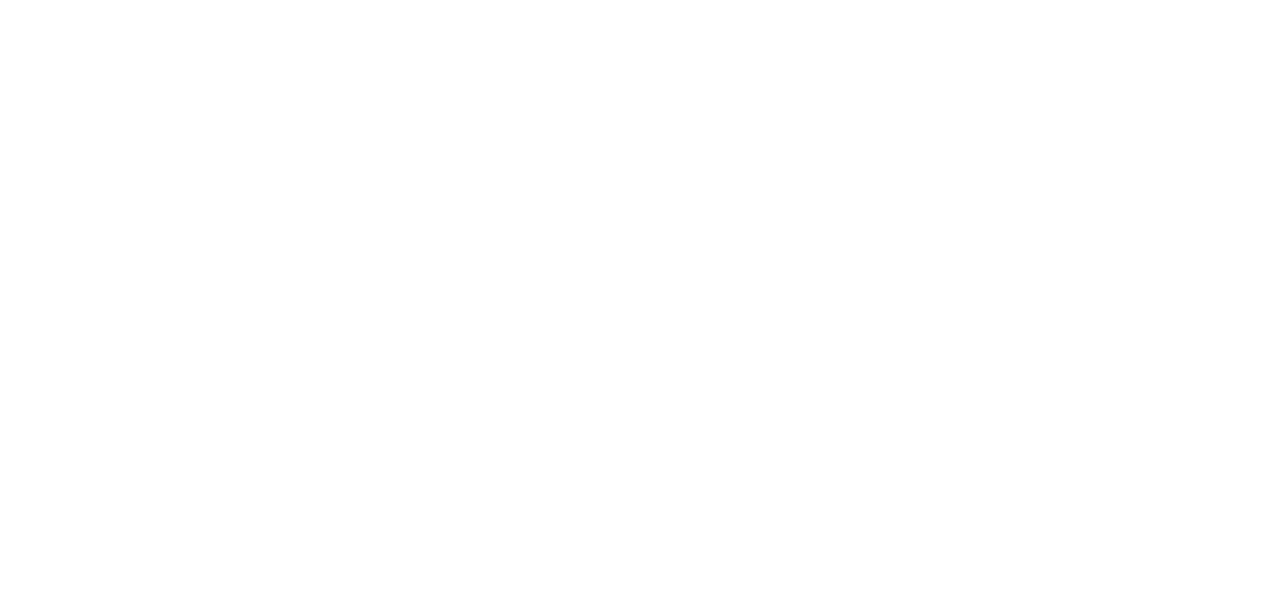
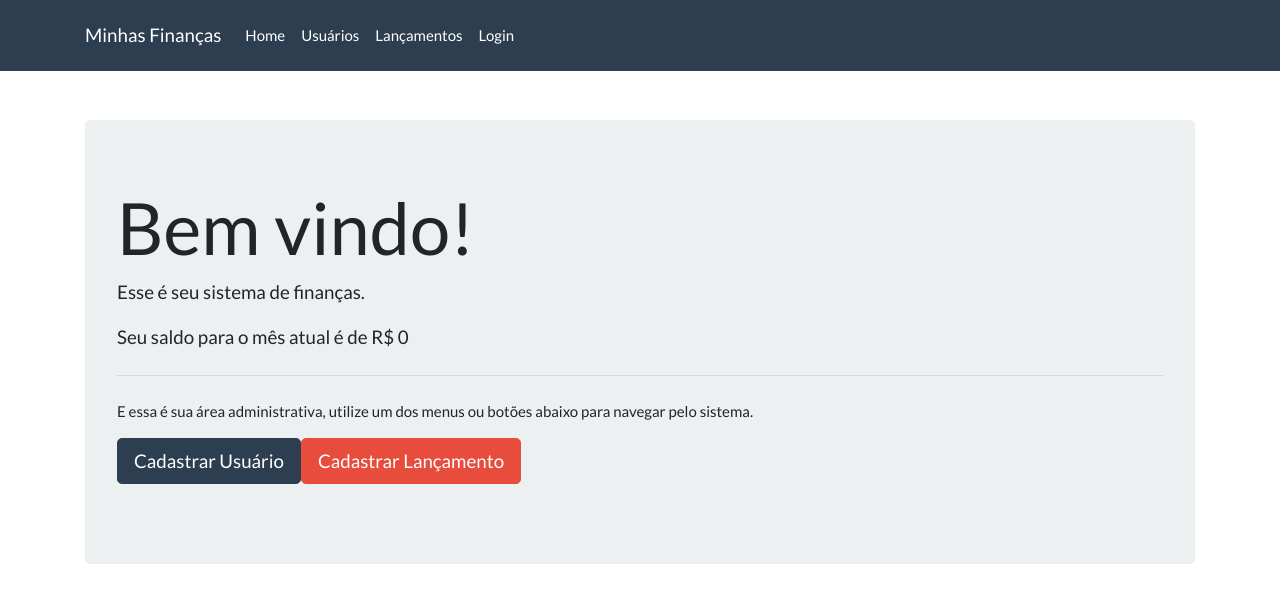
Before and after one commit to viniciuschioratto/minhas-financas-react, a React (Create React App) app: page /#/home in a window 1280 px wide. Shown: the top 602 px of the page. Built offline with nearby package versions, Linux system fonts and the light colour scheme.

Commit message:
Home minhas finanças

```diff
--- a/package.json
+++ b/package.json
@@ -6,6 +6,7 @@
     "@testing-library/jest-dom": "^4.2.4",
     "@testing-library/react": "^9.3.2",
     "@testing-library/user-event": "^7.1.2",
+    "axios": "^0.19.2",
     "bootswatch": "^4.4.1",
     "react": "^16.12.0",
     "react-dom": "^16.12.0",
--- /dev/null
+++ b/src/components/navbar.js
@@ -0,0 +1,25 @@
+import React from 'react'
+import NavbarItem from './navbarItem'
+
+function Navbar(){
+    return(
+        <div className="navbar navbar-expand-lg fixed-top navbar-dark bg-primary">
+            <div className="container">
+                <a href="https://bootswatch.com/" className="navbar-brand">Minhas Finanças</a>
+                <button className="navbar-toggler" type="button" data-toggle="collapse" data-target="#navbarResponsive" aria-controls="navbarResponsive" aria-expanded="false" aria-label="Toggle navigation">
+                    <span className="navbar-toggler-icon"></span>
+                </button>
+                <div className="collapse navbar-collapse" id="navbarResponsive">
+                    <ul className="navbar-nav">
+                        <NavbarItem href="#/home" label="Home"></NavbarItem>
+                        <NavbarItem href="#/cadastro-usuario" label="Usuários"></NavbarItem>
+                        <NavbarItem href="#/" label="Lançamentos"></NavbarItem>
+                        <NavbarItem href="#/login" label="Login"></NavbarItem>
+                    </ul>
+                </div>
+            </div>
+        </div>
+    )
+}
+
+export default Navbar
--- /dev/null
+++ b/src/components/navbarItem.js
@@ -0,0 +1,12 @@
+import React from 'react'
+import Navbar from './navbar'
+
+function NavbarItem(props){
+    return(
+        <li className="nav-item">
+            <a className="nav-link" href={props.href}>{props.label}</a>
+        </li>
+    )
+}
+
+export default NavbarItem
--- a/src/main/App.js
+++ b/src/main/App.js
@@ -4,6 +4,8 @@ import React from 'react';
 //import CadastroUsuario from '../views/cadastroUsuario';
 
 import Rotas from './rotas'
+
+import Navbar from '../components/navbar'
 
 //Inclusão do CSS
 import '../custom.css'
@@ -15,9 +17,12 @@ import 'bootswatch/dist/flatly/bootstrap.css'
 class App extends React.Component{
   render(){
     return(
-      <div>
-        <Rotas></Rotas>
-      </div>
+      <>
+        <Navbar></Navbar>
+        <div className="container">
+          <Rotas></Rotas>
+        </div>
+      </>
     )
   }
 }
--- a/src/main/rotas.js
+++ b/src/main/rotas.js
@@ -2,6 +2,7 @@ import React from 'react'
 
 import Login from '../views/login'
 import CadastroUsuario from '../views/cadastroUsuario'
+import Home from '../views/home'
 
 // {} significa uma desentruração
 import { Route, Switch, HashRouter } from 'react-router-dom'
@@ -10,6 +11,7 @@ function Rotas(){
     return (
         <HashRouter>
             <Switch>
+                <Route path="/home" component={Home}></Route>
                 <Route path="/login" component={Login}></Route>
                 <Route path="/cadastro-usuario" component={CadastroUsuario}></Route>
             </Switch>
--- a/src/views/cadastroUsuario.js
+++ b/src/views/cadastroUsuario.js
@@ -1,6 +1,7 @@
 import React from 'react'
 import Card from '../components/card'
 import FormGroup from '../components/form-group'
+import {withRouter} from 'react-router-dom'
 
 
 class CadastroUsuario extends React.Component{
@@ -14,10 +15,14 @@ class CadastroUsuario extends React.Component{
     cadastrar = () => {
         console.log(this.state)
     }
+
+    cancelar = () => {
+        this.props.history.push('/login')
+    }
+
     render(){
         return(
             //Todo return deve ter somente um nivel
-            <div className="container">
             <Card title="Cadastro de Usuário">
                 <div className="row">
                     <div className="col-lg-12">
@@ -55,14 +60,13 @@ class CadastroUsuario extends React.Component{
                                 ></input>
                             </FormGroup>
                             <button onClick={this.cadastrar} type="button" className="btn btn-success">Salvar</button>
-                                <button type="button" className="btn btn-danger">Cancelar</button>
+                            <button onClick={() => this.cancelar()} type="button" className="btn btn-danger">Cancelar</button>
                         </div>
                     </div>
                 </div>
             </Card>
-            </div>
         )
     }
 }
 
-export default CadastroUsuario
+export default withRouter( CadastroUsuario )
--- /dev/null
+++ b/src/views/home.js
@@ -0,0 +1,33 @@
+import React from 'react'
+
+class Home extends React.Component{
+    state = {
+        saldo : 0
+    }
+    render(){
+        return(
+            <div className="jumbotron">
+                <h1 class="display-3">Bem vindo!</h1>
+                <p className="lead">Esse é seu sistema de finanças.</p>
+                <p className="lead">Seu saldo para o mês atual é de R$ {this.state.saldo}</p>
+                <hr className="my-4"/>
+                <p>E essa é sua área administrativa, utilize um dos menus ou botões abaixo para navegar pelo sistema.</p>
+                <p className="lead">
+                <a className="btn btn-primary btn-lg"
+                href="#/cadastro-usuario"
+                role="button"><i className="fa fa-users"></i>
+                Cadastrar Usuário
+                </a>
+                <a className="btn btn-danger btn-lg"
+                href="https://bootswatch.com/flatly/#"
+                 role="button"><i className="fa fa-users"></i>
+                 Cadastrar Lançamento
+                 </a>
+                </p>
+            </div>
+        )
+    }
+}
+
+
+export default Home
--- a/src/views/login.js
+++ b/src/views/login.js
@@ -1,6 +1,7 @@
 import React from 'react'
 import Card from '../components/card'
 import FormGroup from '../components/form-group'
+import {withRouter} from 'react-router-dom'
 
 class Login extends React.Component{
 
@@ -14,9 +15,12 @@ class Login extends React.Component{
         console.log('Senha: ',this.state.senha)
     }
 
+    prepareCadastrar = () => {
+        this.props.history.push('/cadastro-usuario')
+    }
+
     render(){
         return(
-            <div className="container">
             <div className="row">
                 <div className="col-md-6" style={{position: 'relative', left: '300px'}}>
                     <div className="bs=docs-section">
@@ -43,7 +47,7 @@ class Login extends React.Component{
                                                 placeholder="Password"></input>
                                             </FormGroup>
                                             <button onClick={() => this.entrar()} className="btn btn-success">Entrar</button>
-                                                <button className="btn btn-danger">Cadastrar</button>
+                                            <button onClick={() => this.prepareCadastrar()} className="btn btn-danger">Cadastrar</button>
                                         </fieldset>
                                     </div>
                                 </div>
@@ -52,9 +56,8 @@ class Login extends React.Component{
                     </div>
                 </div>
             </div>
-            </div>
         )
     }
 }
 
-export default Login
+export default withRouter( Login )
```
Also changed, not shown: 1 other file (tests, documents, lock files or other folders). Lines whose indentation alone changed are shown as unchanged.
